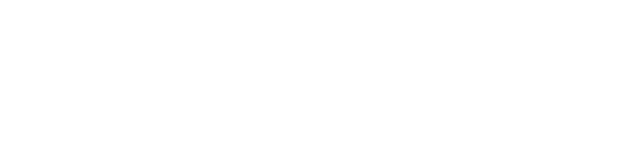
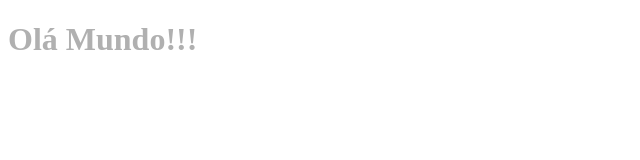
Before and after one commit to Victor-Lopes-Belo/PRIMEIRO-PROJETO-FRONTEND, a plain HTML site: page index.html in a window 1280 px wide. Shown: the whole page, without its empty margins (0-640 px from the left). Drawn offline with Linux system fonts and the light colour scheme.

Commit message:
finalizando o projeto

```diff
--- a/assets/CSS/styles.css
+++ b/assets/CSS/styles.css
@@ -0,0 +1,3 @@
+body {
+    color: #b0b0b0
+}
--- a/assets/JS/test.js
+++ b/assets/JS/test.js
@@ -1 +1 @@
-console.log('HELLO WOLRD!!!');
+console.log("HELLO WOLRD!!!");
--- a/index.html
+++ b/index.html
@@ -5,8 +5,11 @@
     <meta http-equiv="X-UA-Compatible" content="IE=edge">
     <meta name="viewport" content="width=device-width, initial-scale=1.0">
     <title>TEST</title>
+
+<link rel="stylesheet" href = "assets/CSS/styles.css" />
+<link src="assets/JS/test.js" />
 </head>
 <body>
-
+    <h1> Olá Mundo!!! </h1>
 </body>
 </html>
```
